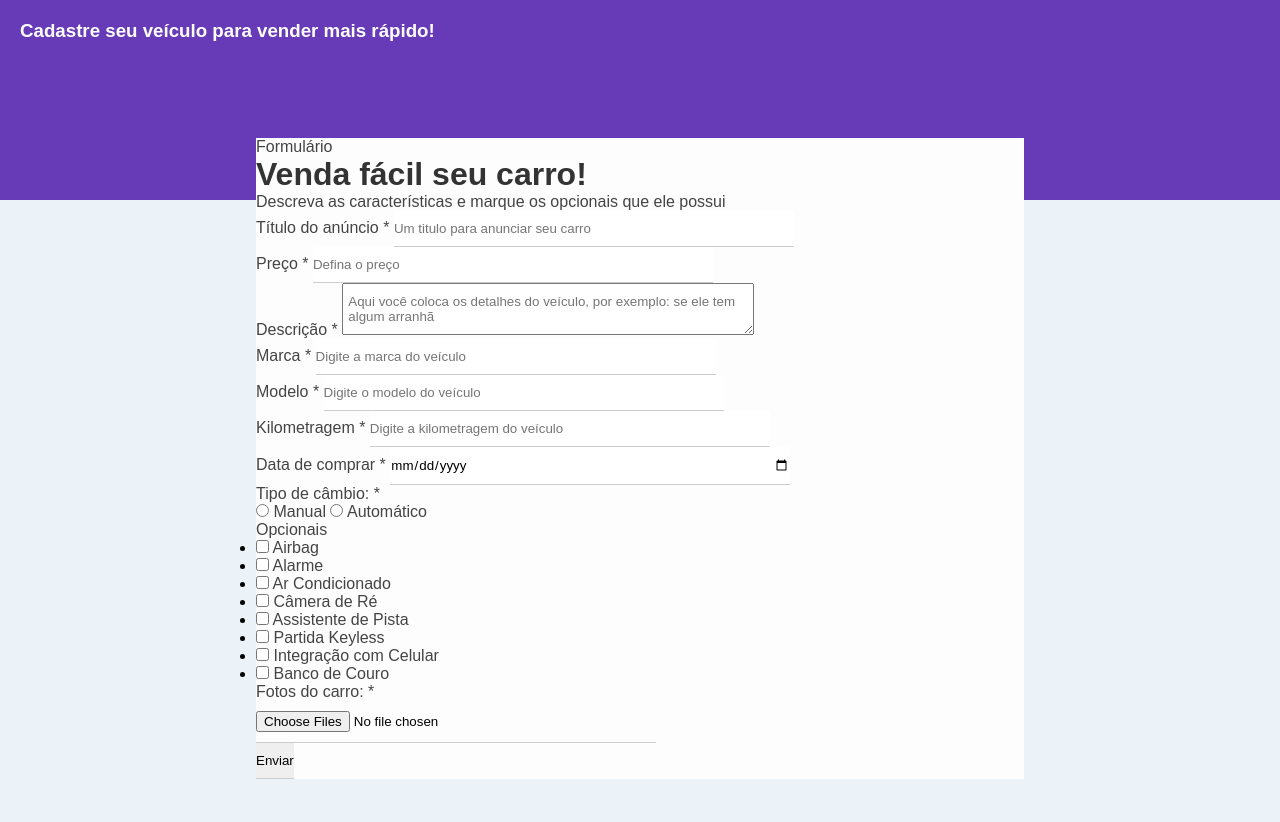
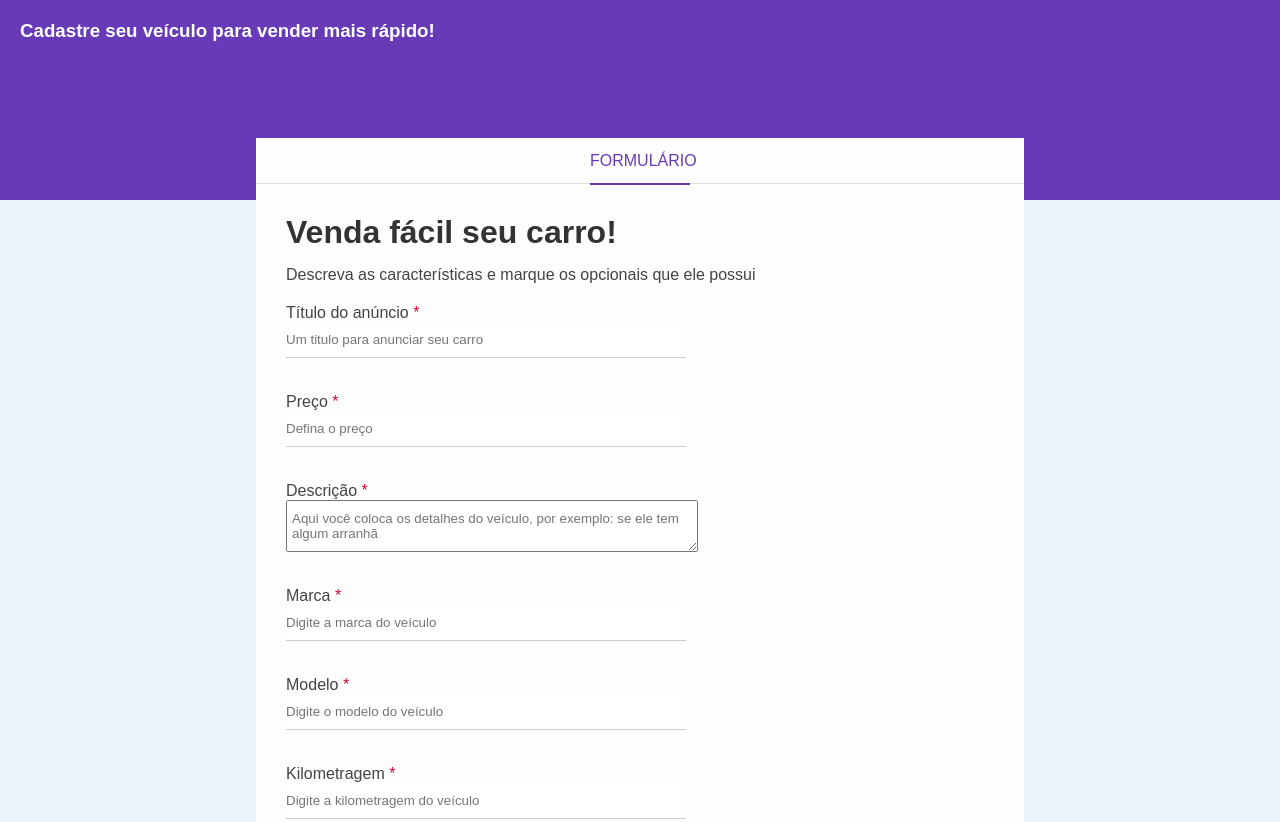
Before and after one commit to gabrielcpolitano/Formulario, a plain HTML site: page index.html in a window 1280 px wide. Shown: the top 822 px of the page. Drawn offline with Linux system fonts and the light colour scheme.

Commit message:
Atualização CSS

```diff
--- a/css/styles.css
+++ b/css/styles.css
@@ -36,27 +36,115 @@ textarea {
 }
 
 
-textarea {
+textarea
+{
     padding: 10px 5px;
 }
 
 /* page header */
-.header {
+.header
+{
     height: 160px;
     padding: 20px;
     background-color: #673ab7;
 }
 
-.header h3 {
+.header h3
+{
     color: #FFF;
     margin-top: 0;
 }
 
 /* form container */
-.form-container {
+.form-container
+{
     background-color: #FdFdFd;
     width: 60%;
     margin: 0 auto;
     position: relative;
     top:-62px;
 }
+
+/* form header */
+.form-header
+{
+    border-bottom: 1px solid #DFDFDF;
+    height: 45px;
+}
+
+.form-header p
+{
+    color: #673ab7;
+    border-bottom: 2px solid #673ab7;
+    width: 100px;
+    text-align: center;
+    margin: 0 auto;
+    text-transform: uppercase;
+    line-height: 45px;
+}
+
+/* form body */
+.form-body
+{
+    padding: 30px;
+}
+
+.form-title
+{
+    margin-bottom: 15px;
+}
+
+.form-body p
+{
+    margin-bottom: 20px;
+}
+
+.required-field
+{
+    color: #d80835;
+}
+
+.box-input
+{
+    margin-bottom: 35px;
+}
+
+.block
+{
+    display: block;
+}
+
+.optional-box
+{
+    display: inline-block;
+    margin: 0 30px 30px 0;
+}
+
+.optional-list li
+{
+    list-style: none;
+
+}
+
+.box-input p
+{
+    margin-bottom: 15px;
+}
+
+.btn-submit
+{
+    background-color: #673ab7;
+    color: #FFF;
+    border: 2px solid transparent;
+    width: 150px;
+    height: 50px;
+    cursor: pointer;
+    text-transform: uppercase;
+    transition: 0.5s;
+}
+
+.btn-submit:hover {
+    background-color: #fff;
+    border-color: #673ab7;
+    color: #673ab7
+}
```
